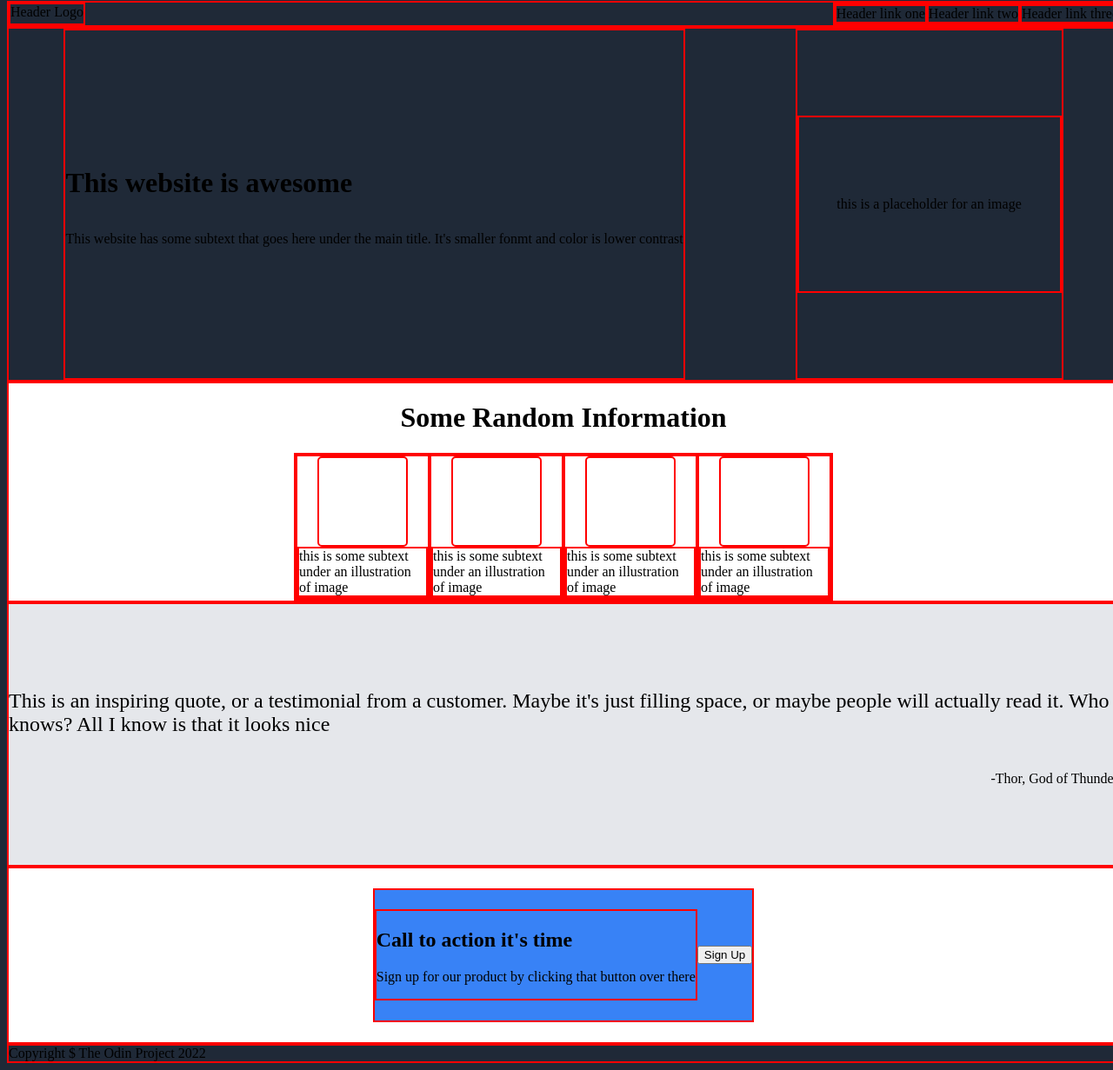
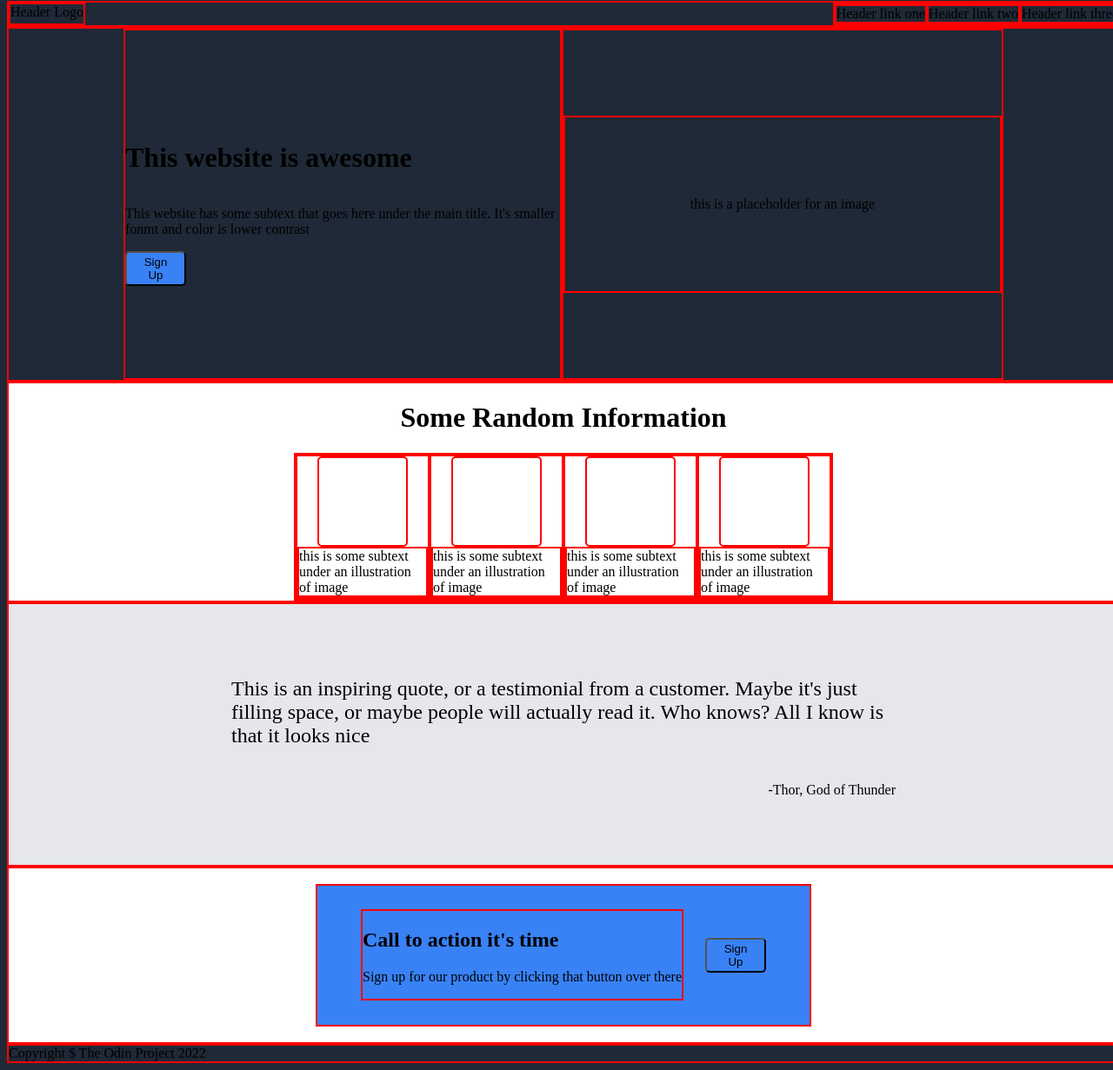
Before and after one commit to NatanMustapic/odin-landingPage, a plain HTML site: page index.html in a window 1280 px wide. Shown: the part 7-1238 px from the top of the page at 87% size. Drawn offline with Linux system fonts and the light colour scheme.

Commit message:
Segmenting elements for better readability

```diff
--- a/index.html
+++ b/index.html
@@ -10,6 +10,7 @@
     <title>Landing Page</title>
 </head>
 <body>
+     <!-----------------NavBar---------------->
     <div class="navBar">
         <div class="logoImg">Header Logo</div>
         <div class="navBtnContainer">
@@ -18,15 +19,18 @@
             <div class="navBtn">Header link three</div>
         </div>
     </div>
+     <!-----------------Hero------------------>
     <div class="heroSection">
         <div class="textBox">
             <h1>This website is awesome</h1>
             <p>This website has some subtext that goes here under the main title. It's smaller fonmt and color is lower contrast</p>
+            <button class="signupBtn">Sign Up</button>
         </div>
         <div class="imgBox">
             <div class="imgPlaceholder">this is a placeholder for an image</div>
         </div>
     </div>
+     <!-----------------Jumbotron------------->
     <div class="jumbotron">
         <h1>Some Random Information</h1>
         <div class="informationBox">
@@ -48,10 +52,12 @@
             </div>
         </div>
     </div>
+     <!-----------------Quote----------------->
     <div class="quoteBox">
         <p class="quote">This is an inspiring quote, or a testimonial from a customer. Maybe it's just filling space, or maybe people will actually read it. Who knows? All I know is that it looks nice</p>
         <p class="quoteName">-Thor, God of Thunder</p>
     </div>
+     <!-----------------SignUp---------------->
     <div class="signupContainer">
         <div class="signupBox">
             <div class="signupText">
@@ -61,6 +67,7 @@
             <button class="signupBtn">Sign Up</button>
         </div>
     </div>
+     <!-----------------Footer---------------->
     <div class="footer">Copyright $ The Odin Project 2022</div>
 </body>
 </html>
--- a/styles.css
+++ b/styles.css
@@ -1,10 +1,29 @@
+/**---------------General-------------**/
 body {
-    width: 100%;
     --dark-bg-color: #1F2937;
     --light-bg-color: #E5E7EB;
     --action-bg-color: #3882F6;
+
+    --hero-main-font-color: #F9FAF8;
+    --hero-sec-font-color: #E5E7EB;
+
+    --info-font-color: #1F2937;
+
+    --quote_font-color: #1F2937;
+
     background-color: var(--dark-bg-color);
+    width: 100%;
 }
+
+.signupBtn {
+    width: 70px;
+    background-color: var(--action-bg-color);
+    align-self: center;
+    padding: 3px 10px;
+    border-radius: 5px;
+}
+
+/**---------------NavBar--------------**/
 
 .navBar {
     display: flex;
@@ -16,16 +35,23 @@ body {
     display: flex;
 }
 
+/**---------------Hero----------------**/
+
 .heroSection {
     display: flex;
-    justify-content: space-around;
+    justify-content: center;
 }
 
 .heroSection .textBox {
     display: flex;
     flex-direction: column;
     height: 400px;
+    width: 500px;
     justify-content: center;
+}
+
+.heroSection .textBox .signupBtn {
+    align-self: flex-start;
 }
 
 .heroSection .imgBox {
@@ -38,8 +64,10 @@ body {
     justify-content: center;
     align-items: center;
     height: 200px;
-    width: 300px;
+    width: 500px;
 }
+
+/**---------------Jumbotron-----------**/
 
 .jumbotron {
     display: flex;
@@ -67,12 +95,15 @@ body {
     border-radius: 5px;
 }
 
+/**---------------Quote---------------**/
+
 .quoteBox {
     display: flex;
     flex-direction: column;
     height: 300px;
     justify-content: center;
     background-color: var(--light-bg-color);
+    padding: 0px 20%;
 }
 
 .quoteBox .quote {
@@ -82,6 +113,8 @@ body {
 .quoteBox .quoteName {
     align-self: flex-end;
 }
+
+/**---------------SignUp--------------**/
 
 .signupContainer {
     display: flex;
@@ -93,9 +126,9 @@ body {
 
 .signupContainer .signupBox {
     display: flex;
-    justify-content: center;
     align-items: center;
     height: 150px;
+    padding: 5px 50px;
     background-color: var(--action-bg-color);
 }
 
@@ -104,8 +137,14 @@ body {
 }
 
 .signupContainer .signupBox .signupBtn {
+    margin-left: 25px;
+}
 
-}
+/**---------------Footer--------------**/
+
+
+
+
 
 div {
     border: 2px solid red;
```
